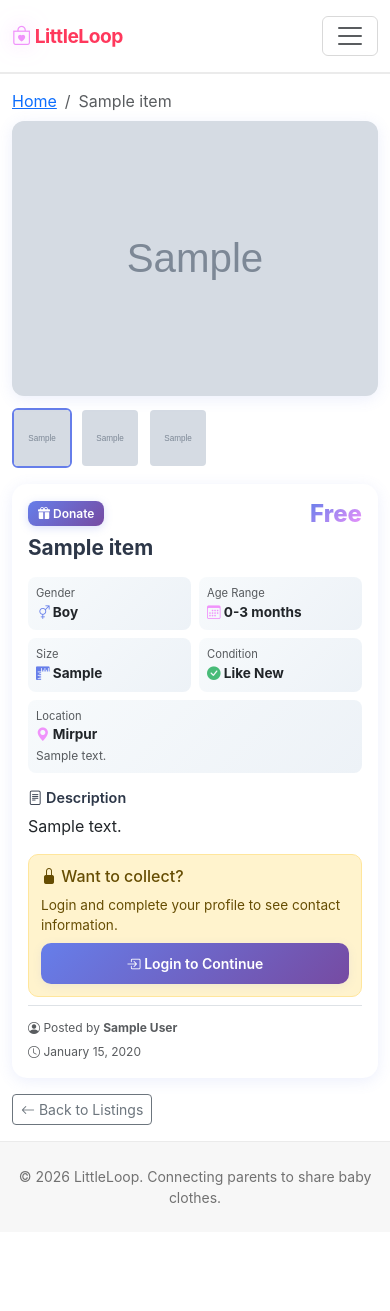
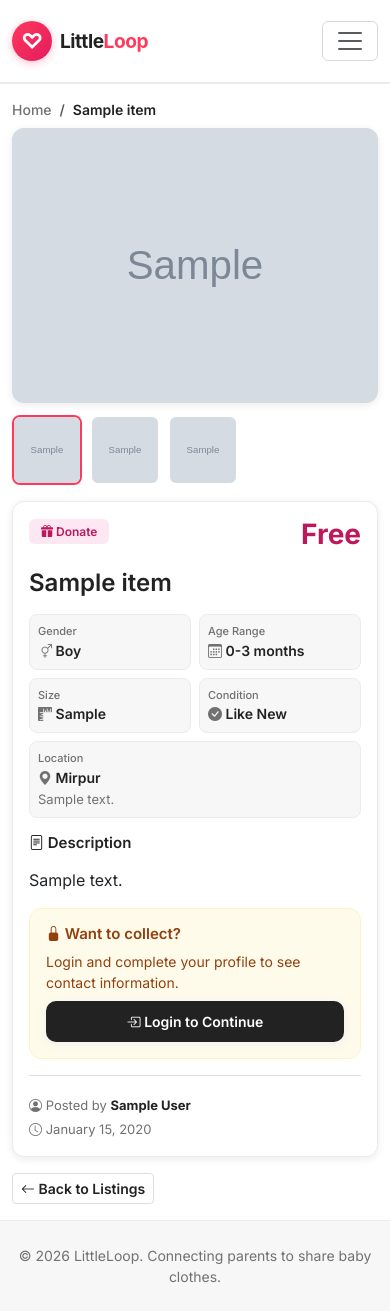
Before and after one commit to MarufSwe/LittleLoop, a Django app: page /1/ in a window 390 px wide. Before the commit the page ends 1203 px from the top, so only its background shows below. Run offline with Django 5.2, Linux system fonts and the light colour scheme; tables that the repository leaves empty hold one stand-in row (values such as "Sample post"); grey boxes marked "Sample" are stand-in pictures.

Commit message:
Revamp item detail and list templates for a more cohesive and modern design. Update styles for buttons, cards, and typography, enhancing responsiveness and user experience. Introduce new animations and improved layout for better visual appeal.

```diff
--- a/templates/base.html
+++ b/templates/base.html
@@ -48,12 +48,51 @@
         .navbar-brand {
             font-weight: 700;
             font-size: 1.5rem;
-            color: #FF385C !important;
+            color: #222222 !important;
             font-family: -apple-system, BlinkMacSystemFont, 'Segoe UI', sans-serif;
+            letter-spacing: -0.5px;
+            display: flex;
+            align-items: center;
+            gap: 8px;
+        }
+
+        .navbar-brand .logo {
+            display: flex;
+            align-items: center;
+            justify-content: center;
+            width: 40px;
+            height: 40px;
+            background: linear-gradient(135deg, #FF385C 0%, #E31C5F 100%);
+            border-radius: 50%;
+            color: white;
+            font-weight: 800;
+            font-size: 1.5rem;
+            box-shadow: 0 2px 8px rgba(255, 56, 92, 0.3);
+            position: relative;
+        }
+
+        .navbar-brand .logo::before {
+            content: '♡';
+            position: absolute;
+            font-size: 1.25rem;
+            animation: heartBeat 1.5s ease-in-out infinite;
+        }
+
+        @keyframes heartBeat {
+            0%, 100% { transform: scale(1); }
+            50% { transform: scale(1.1); }
+        }
+
+        .navbar-brand .brand-text {
+            font-weight: 700;
             letter-spacing: -0.5px;
         }
 
-        .navbar-brand i {
+        .navbar-brand .brand-text .little {
+            color: #222222;
+        }
+
+        .navbar-brand .brand-text .loop {
             color: #FF385C;
         }
 
@@ -67,9 +106,9 @@
             color: #FF385C !important;
         }
 
-        /* Post Item Button - Airbnb Style */
+        /* Post Item Button - Black Theme */
         .btn-post-item {
-            background: #FF385C !important;
+            background: #222222 !important;
             border: none !important;
             color: white !important;
             border-radius: 8px !important;
@@ -79,7 +118,7 @@
         }
 
         .btn-post-item:hover {
-            background: #E31C5F !important;
+            background: #000000 !important;
             transform: scale(1.02);
         }
 
@@ -362,7 +401,10 @@
     <nav class="navbar navbar-expand-lg navbar-light">
         <div class="container">
             <a class="navbar-brand" href="{% url 'listings:item_list' %}">
-                <i class="bi bi-bag-heart"></i> LittleLoop
+                <div class="logo"></div>
+                <span class="brand-text">
+                    <span class="little">Little</span><span class="loop">Loop</span>
+                </span>
             </a>
             <button class="navbar-toggler" type="button" data-bs-toggle="collapse" data-bs-target="#navbarNav">
                 <span class="navbar-toggler-icon"></span>
--- a/templates/listings/item_detail.html
+++ b/templates/listings/item_detail.html
@@ -4,44 +4,58 @@
 {% block title %}{{ item.title }} - LittleLoop{% endblock %}
 
 {% block extra_css %}
+<!-- Import Inter Font (Airbnb style) -->
+<link rel="preconnect" href="https://fonts.googleapis.com">
+<link rel="preconnect" href="https://fonts.gstatic.com" crossorigin>
+<link href="https://fonts.googleapis.com/css2?family=Inter:wght@300;400;500;600;700&display=swap" rel="stylesheet">
+
 <style>
+    /* Apply Inter font everywhere */
+    body {
+        font-family: 'Inter', -apple-system, BlinkMacSystemFont, 'Segoe UI', sans-serif !important;
+    }
+
+    /* Image Gallery */
     .image-carousel {
         position: relative;
         border-radius: 12px;
         overflow: hidden;
-        box-shadow: 0 3px 15px rgba(102, 126, 234, 0.12);
+        box-shadow: 0 2px 8px rgba(0,0,0,0.08);
+        background: #f7f7f7;
     }
 
     .image-carousel img {
         width: 100%;
-        max-height: 450px;
+        max-height: 500px;
         object-fit: contain;
-        background: #f7fafc;
+        background: #f7f7f7;
     }
 
     .thumbnail-gallery {
         display: flex;
         gap: 8px;
         margin-top: 12px;
+        overflow-x: auto;
     }
 
     .thumbnail-item {
-        width: 60px;
-        height: 60px;
-        border-radius: 6px;
+        width: 70px;
+        height: 70px;
+        border-radius: 8px;
         overflow: hidden;
         cursor: pointer;
         border: 2px solid transparent;
-        transition: all 0.3s ease;
+        transition: all 0.2s ease;
+        flex-shrink: 0;
     }
 
     .thumbnail-item:hover {
-        border-color: #667eea;
+        border-color: #222222;
         transform: scale(1.05);
     }
 
     .thumbnail-item.active {
-        border-color: #667eea;
+        border-color: #FF385C;
     }
 
     .thumbnail-item img {
@@ -50,14 +64,159 @@
         object-fit: cover;
     }
 
+    /* Detail Card */
     .detail-card {
-        border-radius: 15px;
-        box-shadow: 0 3px 15px rgba(102, 126, 234, 0.12);
+        border-radius: 12px;
+        box-shadow: 0 2px 8px rgba(0,0,0,0.08);
+        border: 1px solid #ebebeb;
     }
 
+    /* Info Badges */
     .info-badge {
-        background: linear-gradient(135deg, #f7fafc 0%, #edf2f7 100%);
+        background: #f7f7f7;
         border-radius: 8px;
+        border: 1px solid #ebebeb;
+    }
+
+    .info-badge-label {
+        font-size: 0.6875rem;
+        color: #717171;
+        font-weight: 500;
+        margin-bottom: 2px;
+    }
+
+    .info-badge-value {
+        font-size: 0.875rem;
+        color: #222222;
+        font-weight: 600;
+    }
+
+    .info-badge-value i {
+        font-size: 0.875rem;
+        color: #717171;
+    }
+
+    /* Type Badges */
+    .badge-donate {
+        background: #fce7f3 !important;
+        color: #be185d !important;
+        padding: 6px 12px;
+        font-size: 0.75rem;
+        border-radius: 6px;
+        font-weight: 600;
+        border: none;
+    }
+
+    .badge-sell {
+        background: #fce7f3 !important;
+        color: #be185d !important;
+        padding: 6px 12px;
+        font-size: 0.75rem;
+        border-radius: 6px;
+        font-weight: 600;
+        border: none;
+    }
+
+    /* Price Tag */
+    .price-tag {
+        font-size: 1.75rem !important;
+        font-weight: 700 !important;
+        color: #222222 !important;
+    }
+
+    .price-tag.free {
+        color: #be185d !important;
+    }
+
+    .price-tag.sell {
+        color: #be185d !important;
+    }
+
+    /* Title */
+    h2.item-title {
+        font-weight: 600 !important;
+        color: #222222 !important;
+        font-size: 1.5rem !important;
+        line-height: 1.3 !important;
+    }
+
+    /* Contact Box */
+    .contact-box {
+        background: linear-gradient(135deg, #FF385C 0%, #E31C5F 100%);
+        color: white;
+        border: none;
+        border-radius: 12px;
+        padding: 16px;
+    }
+
+    .contact-box h6 {
+        font-weight: 600;
+        font-size: 0.9375rem;
+    }
+
+    .contact-box a {
+        color: white;
+        text-decoration: underline;
+        font-weight: 600;
+    }
+
+    /* Warning Box */
+    .warning-box {
+        background: #fffbeb;
+        border: 1px solid #fef3c7;
+        border-radius: 12px;
+        padding: 16px;
+        color: #92400e;
+    }
+
+    .warning-box h6 {
+        font-weight: 600;
+        font-size: 0.9375rem;
+        color: #92400e;
+    }
+
+    /* Buttons */
+    .btn-primary {
+        background: #222222 !important;
+        border: none !important;
+        font-weight: 600 !important;
+    }
+
+    .btn-primary:hover {
+        background: #000000 !important;
+    }
+
+    .btn-outline-secondary {
+        border: 1px solid #dddddd !important;
+        color: #222222 !important;
+        font-weight: 600 !important;
+    }
+
+    .btn-outline-secondary:hover {
+        background: #f7f7f7 !important;
+        border-color: #222222 !important;
+    }
+
+    /* Breadcrumb */
+    .breadcrumb {
+        background: transparent;
+        padding: 0;
+        font-size: 0.875rem;
+    }
+
+    .breadcrumb-item a {
+        color: #717171;
+        text-decoration: none;
+        font-weight: 500;
+    }
+
+    .breadcrumb-item a:hover {
+        color: #FF385C;
+    }
+
+    .breadcrumb-item.active {
+        color: #222222;
+        font-weight: 600;
     }
 </style>
 {% endblock %}
@@ -105,69 +264,69 @@
             <div class="card detail-card">
                 <div class="card-body p-3">
                     <!-- Type Badge & Title -->
-                    <div class="d-flex justify-content-between align-items-start mb-2">
+                    <div class="d-flex justify-content-between align-items-start mb-3">
                         <div>
                             {% if item.item_type == 'donate' %}
                                 <span class="badge badge-donate">
-                                    <i class="bi bi-gift-fill"></i> Donate
+                                    <i class="bi bi-gift-fill"></i> {% trans "Donate" %}
                                 </span>
                             {% else %}
                                 <span class="badge badge-sell">
-                                    <i class="bi bi-tag-fill"></i> Sell
+                                    <i class="bi bi-tag-fill"></i> {% trans "Sell" %}
                                 </span>
                             {% endif %}
 
                             <!-- Status Badge -->
                             {% if item.status == 'done' %}
-                                <span class="badge bg-danger ms-2">
-                                    <i class="bi bi-x-circle"></i> Not Available
+                                <span class="badge bg-secondary ms-2">
+                                    <i class="bi bi-x-circle"></i> {% trans "Not Available" %}
                                 </span>
                             {% endif %}
                         </div>
 
                         <!-- Price -->
                         {% if item.item_type == 'sell' and item.price %}
-                            <h3 class="price-tag mb-0">৳{{ item.price }}</h3>
+                            <h3 class="price-tag sell mb-0">৳{{ item.price }}</h3>
                         {% else %}
-                            <h3 class="price-tag mb-0">Free</h3>
+                            <h3 class="price-tag free mb-0">{% trans "Free" %}</h3>
                         {% endif %}
                     </div>
 
-                    <h2 class="mb-3" style="font-weight: 700; color: #2d3748; font-size: 1.3rem;">{{ item.title }}</h2>
+                    <h2 class="item-title mb-3">{{ item.title }}</h2>
 
                     <!-- Item Info Grid - Compact -->
                     <div class="row g-2 mb-3">
                         <div class="col-6">
-                            <div class="info-badge" style="padding: 8px;">
-                                <p class="mb-0 text-muted" style="font-size: 0.7rem;">{% trans "Gender" %}</p>
-                                <p class="mb-0" style="font-size: 0.85rem;"><strong><i class="bi bi-gender-ambiguous" style="color: #667eea;"></i> {{ item.get_baby_gender_display }}</strong></p>
+                            <div class="info-badge p-2">
+                                <p class="info-badge-label mb-0">{% trans "Gender" %}</p>
+                                <p class="info-badge-value mb-0"><i class="bi bi-gender-ambiguous"></i> {{ item.get_baby_gender_display }}</p>
                             </div>
                         </div>
                         <div class="col-6">
-                            <div class="info-badge" style="padding: 8px;">
-                                <p class="mb-0 text-muted" style="font-size: 0.7rem;">{% trans "Age Range" %}</p>
-                                <p class="mb-0" style="font-size: 0.85rem;"><strong><i class="bi bi-calendar3" style="color: #f093fb;"></i> {{ item.get_age_range_display }}</strong></p>
+                            <div class="info-badge p-2">
+                                <p class="info-badge-label mb-0">{% trans "Age Range" %}</p>
+                                <p class="info-badge-value mb-0"><i class="bi bi-calendar3"></i> {{ item.get_age_range_display }}</p>
                             </div>
                         </div>
                         <div class="col-6">
-                            <div class="info-badge" style="padding: 8px;">
-                                <p class="mb-0 text-muted" style="font-size: 0.7rem;">{% trans "Size" %}</p>
-                                <p class="mb-0" style="font-size: 0.85rem;"><strong><i class="bi bi-rulers" style="color: #667eea;"></i> {{ item.size }}</strong></p>
+                            <div class="info-badge p-2">
+                                <p class="info-badge-label mb-0">{% trans "Size" %}</p>
+                                <p class="info-badge-value mb-0"><i class="bi bi-rulers"></i> {{ item.size }}</p>
                             </div>
                         </div>
                         <div class="col-6">
-                            <div class="info-badge" style="padding: 8px;">
-                                <p class="mb-0 text-muted" style="font-size: 0.7rem;">{% trans "Condition" %}</p>
-                                <p class="mb-0" style="font-size: 0.85rem;"><strong><i class="bi bi-check-circle-fill" style="color: #48bb78;"></i> {{ item.get_condition_display }}</strong></p>
+                            <div class="info-badge p-2">
+                                <p class="info-badge-label mb-0">{% trans "Condition" %}</p>
+                                <p class="info-badge-value mb-0"><i class="bi bi-check-circle-fill"></i> {{ item.get_condition_display }}</p>
                             </div>
                         </div>
                         <div class="col-12">
-                            <div class="info-badge" style="padding: 8px;">
-                                <p class="mb-0 text-muted" style="font-size: 0.7rem;">{% trans "Location" %}</p>
-                                <p class="mb-0" style="font-size: 0.85rem;">
-                                    <strong><i class="bi bi-geo-alt-fill" style="color: #f093fb;"></i> {{ item.get_area_display }}</strong>
+                            <div class="info-badge p-2">
+                                <p class="info-badge-label mb-0">{% trans "Location" %}</p>
+                                <p class="info-badge-value mb-0">
+                                    <i class="bi bi-geo-alt-fill"></i> {{ item.get_area_display }}
                                     {% if item.detailed_address %}
-                                        <br><span class="text-muted" style="font-size: 0.75rem;">{{ item.detailed_address }}</span>
+                                        <br><span style="font-size: 0.8125rem; color: #717171; font-weight: 400;">{{ item.detailed_address }}</span>
                                     {% endif %}
                                 </p>
                             </div>
@@ -177,44 +336,44 @@
                     <!-- Description - Compact -->
                     {% if item.description %}
                     <div class="mb-3">
-                        <h6 style="font-weight: 600; color: #2d3748; font-size: 0.9rem;"><i class="bi bi-file-text"></i> {% trans "Description" %}</h6>
-                        <p class="text-muted mb-0" style="line-height: 1.5; font-size: 0.85rem;">{{ item.description|linebreaks }}</p>
+                        <h6 style="font-weight: 600; color: #222222; font-size: 0.9375rem;"><i class="bi bi-file-text"></i> {% trans "Description" %}</h6>
+                        <p style="color: #717171; line-height: 1.5; font-size: 0.875rem; font-weight: 400;">{{ item.description|linebreaks }}</p>
                     </div>
                     {% endif %}
 
                     <!-- Contact Section - Compact -->
                     {% if item.status == 'available' %}
                         {% if show_contact %}
-                            <div class="alert mb-2" style="background: linear-gradient(135deg, #667eea 0%, #764ba2 100%); color: white; border: none; border-radius: 10px; padding: 12px;">
+                            <div class="contact-box mb-3">
                                 <h6 class="mb-2"><i class="bi bi-telephone-fill"></i> {% trans "Contact Owner" %}</h6>
 
                                 {% if item.use_alternative_contact and item.alternative_contact_phone %}
-                                    <p class="mb-1" style="font-size: 0.85rem;">
+                                    <p class="mb-1" style="font-size: 0.875rem; font-weight: 500;">
                                         <strong>{{ item.alternative_contact_name }}</strong><br>
-                                        <a href="tel:{{ item.alternative_contact_phone }}" style="color: white; text-decoration: underline;">
+                                        <a href="tel:{{ item.alternative_contact_phone }}">
                                             {{ item.alternative_contact_phone }}
                                         </a>
                                     </p>
-                                    <small class="text-white-50" style="font-size: 0.7rem;">
+                                    <small style="font-size: 0.75rem; opacity: 0.9;">
                                         <i class="bi bi-info-circle"></i> {% trans "Alternative contact provided by owner" %}
                                     </small>
                                 {% else %}
-                                    <p class="mb-1" style="font-size: 0.85rem;">
+                                    <p class="mb-1" style="font-size: 0.875rem; font-weight: 500;">
                                         <strong>{{ item.owner.profile.full_name }}</strong><br>
-                                        <a href="tel:{{ item.owner.profile.phone_number }}" style="color: white; text-decoration: underline;">
+                                        <a href="tel:{{ item.owner.profile.phone_number }}">
                                             {{ item.owner.profile.phone_number }}
                                         </a>
                                     </p>
                                 {% endif %}
 
-                                <small style="font-size: 0.7rem;">
+                                <small style="font-size: 0.75rem; opacity: 0.9;">
                                     <i class="bi bi-info-circle"></i> {% trans "Call or message to arrange pickup/delivery" %}
                                 </small>
                             </div>
                         {% else %}
-                            <div class="alert alert-warning mb-2" style="border-radius: 10px; padding: 12px;">
+                            <div class="warning-box mb-3">
                                 <h6 class="mb-2"><i class="bi bi-lock-fill"></i> {% trans "Want to" %} {% if item.item_type == 'donate' %}{% trans "collect" %}{% else %}{% trans "buy" %}{% endif %}?</h6>
-                                <p class="mb-2" style="font-size: 0.85rem;">{% trans "Login and complete your profile to see contact information." %}</p>
+                                <p class="mb-2" style="font-size: 0.875rem;">{% trans "Login and complete your profile to see contact information." %}</p>
                                 {% if user.is_authenticated %}
                                     <a href="{% url 'accounts:profile_complete' %}" class="btn btn-primary btn-sm w-100">
                                         <i class="bi bi-person-check"></i> {% trans "Complete Profile" %}
@@ -227,15 +386,15 @@
                             </div>
                         {% endif %}
                     {% else %}
-                        <div class="alert alert-danger mb-2" style="border-radius: 10px; padding: 12px;">
+                        <div class="alert alert-secondary mb-3" style="border-radius: 12px;">
                             <i class="bi bi-x-circle-fill"></i> {% trans "This item is no longer available." %}
                         </div>
                     {% endif %}
 
                     <!-- Posted By & Date - Compact -->
-                    <div class="border-top pt-2 mt-2">
-                        <small class="text-muted" style="font-size: 0.75rem;">
-                            <i class="bi bi-person-circle"></i> {% trans "Posted by" %} <strong>{{ item.owner.profile.full_name|default:item.owner.email }}</strong><br>
+                    <div class="border-top pt-3 mt-3">
+                        <small style="font-size: 0.8125rem; color: #717171;">
+                            <i class="bi bi-person-circle"></i> {% trans "Posted by" %} <strong style="color: #222222;">{{ item.owner.profile.full_name|default:item.owner.email }}</strong><br>
                             <i class="bi bi-clock"></i> {{ item.created_at|date:"F d, Y" }}
                         </small>
                     </div>
@@ -250,7 +409,7 @@
             <i class="bi bi-arrow-left"></i> {% trans "Back to Listings" %}
         </a>
         {% if user == item.owner and item.status == 'available' %}
-            <a href="{% url 'listings:item_edit' item.pk %}" class="btn btn-outline-info btn-sm">
+            <a href="{% url 'listings:item_edit' item.pk %}" class="btn btn-outline-secondary btn-sm">
                 <i class="bi bi-pencil"></i> {% trans "Edit Item" %}
             </a>
         {% endif %}
@@ -268,33 +427,4 @@ function changeImage(imageUrl, thumbnail) {
     thumbnail.classList.add('active');
 }
 </script>
-
-<style>
-.badge-donate {
-    background: linear-gradient(135deg, #667eea 0%, #764ba2 100%) !important;
-    padding: 6px 10px;
-    font-size: 0.75rem;
-    border-radius: 8px;
-    box-shadow: 0 2px 8px rgba(102, 126, 234, 0.25);
-    color: white;
-}
-
-.badge-sell {
-    background: linear-gradient(135deg, #f093fb 0%, #f5576c 100%) !important;
-    padding: 6px 10px;
-    font-size: 0.75rem;
-    border-radius: 8px;
-    box-shadow: 0 2px 8px rgba(240, 147, 251, 0.25);
-    color: white;
-}
-
-.price-tag {
-    font-size: 1.5rem;
-    font-weight: 800;
-    background: linear-gradient(135deg, #667eea 0%, #f093fb 100%);
-    -webkit-background-clip: text;
-    -webkit-text-fill-color: transparent;
-    background-clip: text;
-}
-</style>
 {% endblock %}
```
Also changed, not shown: templates/listings/item_list.html (+169 -100 lines).
